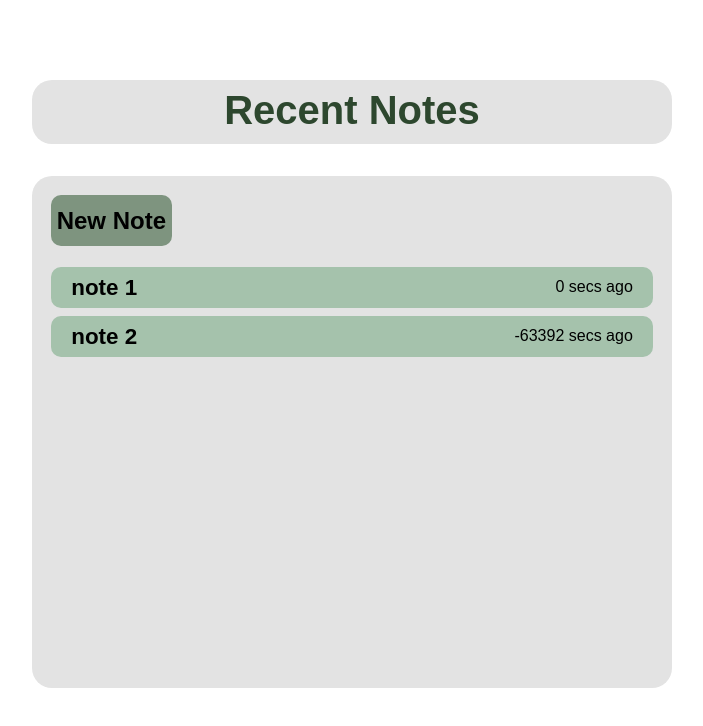
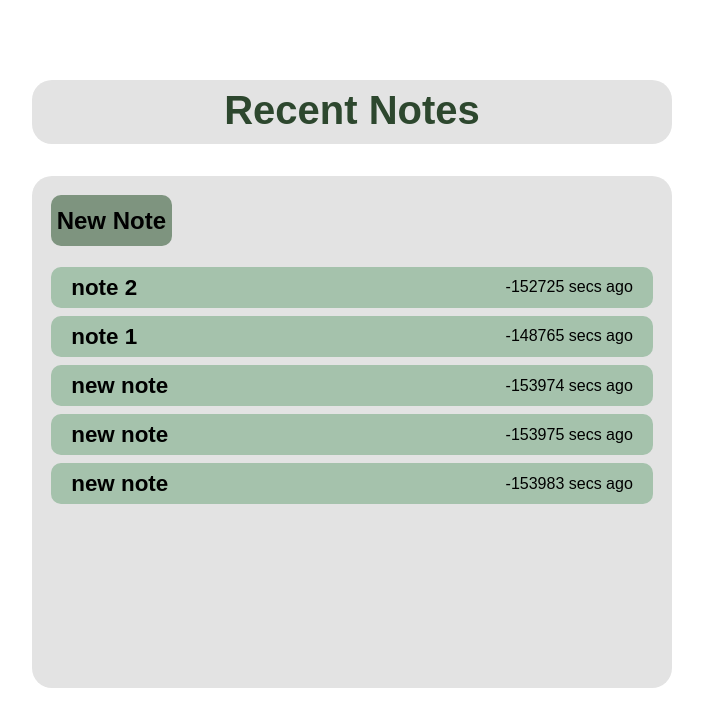
Before and after one commit to levtechs/FreeNotes, a Next.js app: page / in a window 1280 px wide. Shown: the top 726 px of the page, without its empty margins (288-991 px from the left). Built offline with nearby package versions, Linux system fonts and the light colour scheme.

Commit message:
added data json that can be accessed via api and new note button adds to this json

```diff
--- /dev/null
+++ b/app/api/cn/route.ts
@@ -0,0 +1,21 @@
+import { NextResponse } from 'next/server';
+
+import { promises as fs } from 'fs';
+import path from 'path';
+
+export async function GET(request: Request) {
+    const filePath = path.join(process.cwd(), 'app/data', 'notes.json');
+    const fileData = await fs.readFile(filePath, 'utf-8');
+    const notes = JSON.parse(fileData); // ✅ parse string into object
+
+    notes.push({
+        id: String(notes.length + 1),
+        name: "new note",
+        content: "added from API",
+        "last-edited": new Date().toISOString()
+    });
+
+    await fs.writeFile(filePath, JSON.stringify(notes, null, 2));
+
+    return NextResponse.json(JSON.parse("success"))
+}
--- /dev/null
+++ b/app/api/gns/route.ts
@@ -0,0 +1,11 @@
+import { NextResponse } from 'next/server';
+
+import { promises as fs } from 'fs';
+import path from 'path';
+
+export async function GET(request: Request) {
+    const filePath = path.join(process.cwd(), 'app/data', 'notes.json');
+    const fileData = await fs.readFile(filePath, 'utf-8');
+    const notes = JSON.parse(fileData); // ✅ parse string into object
+    return NextResponse.json(notes);     // ✅ send object to client
+}
--- a/app/components/NewNoteButton.tsx
+++ b/app/components/NewNoteButton.tsx
@@ -1,8 +1,14 @@
 "use client";
 
-const NewNoteButton = () => {
-  const HandleClick = () => {
-  };
+interface NewNoteButtonProps {
+  onNewNote: () => void;
+}
+
+const NewNoteButton = ({ onNewNote }: NewNoteButtonProps) => {
+    async function HandleClick() {
+        await fetch("/api/cn", { method: "GET" });
+        onNewNote();
+    }
 
   return (
     <button
--- a/app/components/NoteRow.tsx
+++ b/app/components/NoteRow.tsx
@@ -28,7 +28,7 @@ const NoteRow = (id: string, name: string, lastEditied: Date) => {
     }
 
     return (
-        <div style={{width: "100%", height: "10%", minHeight: "40px", display: "flex"}}>
+        <div key={id} style={{width: "100%", height: "10%", minHeight: "40px", display: "flex"}}>
             <button
                 className ="bg-[#a5c2ac] hover:bg-[#8bb394] rounded-[10px] transition-colors duration-300"
                 style={{width: "100%", height: "100%", display: "flex", alignItems: "center", justifyContent: "space-between", gap: "5%"}}
--- a/app/components/NoteRows.tsx
+++ b/app/components/NoteRows.tsx
@@ -1,10 +1,31 @@
+import { useEffect, useState } from "react";
+
 import NoteRow from "./NoteRow"
+import NewNoteButton from "./NewNoteButton";
 
-const NoteRows = () => {
+const NoteRows = ({ refreshKey }: { refreshKey: number }) => {
+
+    interface Note {
+        id: string;
+        name: string;
+        content: string;
+        "last-edited": string;
+    }
+
+    const [notes, setNotes] = useState<Note[]>([]);
+    useEffect(() => {
+        const FetchNotes = async () => {
+            const response = await fetch("/api/gns");
+            //console.log(response);
+            const data = await response.json();
+            setNotes(data);
+        };
+        FetchNotes();
+    }, [refreshKey])
+
     return (
         <div style={{margin: "0 auto", width: "100%", height: "80%", display: "flex", flexDirection: "column", gap: "2%", overflowY: "auto"}}>
-            {NoteRow("1", "note 1", new Date())}
-            {NoteRow("2", "note 2", new Date(2025, 4, 30, 20, 5, 0))}
+            {notes.map(note => NoteRow(note.id, note.name, new Date(note["last-edited"])))}
         </div>
     )
 }
--- /dev/null
+++ b/app/data/notes.json
@@ -0,0 +1,32 @@
+[
+  {
+    "id": "2",
+    "name": "note 2",
+    "content": "a newer note",
+    "last-edited": "2025-05-31T20:53:52.019Z"
+  },
+  {
+    "id": "1",
+    "name": "note 1",
+    "content": "just the first note",
+    "last-edited": "2025-05-31T19:47:52.019Z"
+  },
+  {
+    "id": "3",
+    "name": "new note",
+    "content": "added from API",
+    "last-edited": "2025-05-31T21:14:41.721Z"
+  },
+  {
+    "id": "4",
+    "name": "new note",
+    "content": "added from API",
+    "last-edited": "2025-05-31T21:14:42.731Z"
+  },
+  {
+    "id": "5",
+    "name": "new note",
+    "content": "added from API",
+    "last-edited": "2025-05-31T21:14:50.077Z"
+  }
+]
--- a/app/page.tsx
+++ b/app/page.tsx
@@ -1,4 +1,5 @@
 "use client"
+import { useEffect, useState } from "react";
 
 import Image from "next/image";
 
@@ -6,6 +7,13 @@ import NewNoteButton from "./components/NewNoteButton";
 import NoteRows from "./components/NoteRows";
 
 export default function Home() {
+  const [refreshKey, setRefreshKey] = useState(0);
+
+  // called when a new note is added in NewNoteButton
+  function handleNewNote() {
+    setRefreshKey((prev) => prev + 1);
+  }
+
   return (
     <div style={{width: "50%", height: "80vh", margin: "10vh auto", display: "flex", flexDirection: "column", gap: '5%'}}>
       <div style={{backgroundColor: "#e3e3e3", width: "100%", height: "10%", minHeight: "40px", borderRadius: '20px'}}>
@@ -15,8 +23,8 @@ export default function Home() {
       </div>
       <div style={{backgroundColor: "#e3e3e3", width: "100%", height: "80%", minHeight: "40px", borderRadius: '20px'}}>
         <div style={{margin: "3% auto", width: "94%", height: "100%", display: "flex", flexDirection: "column", gap: "4%"}}>
-          {NewNoteButton()}
-          {NoteRows()}
+          <NewNoteButton onNewNote={handleNewNote} />
+          <NoteRows refreshKey={refreshKey} />
         </div>
       </div>
     </div>
```
